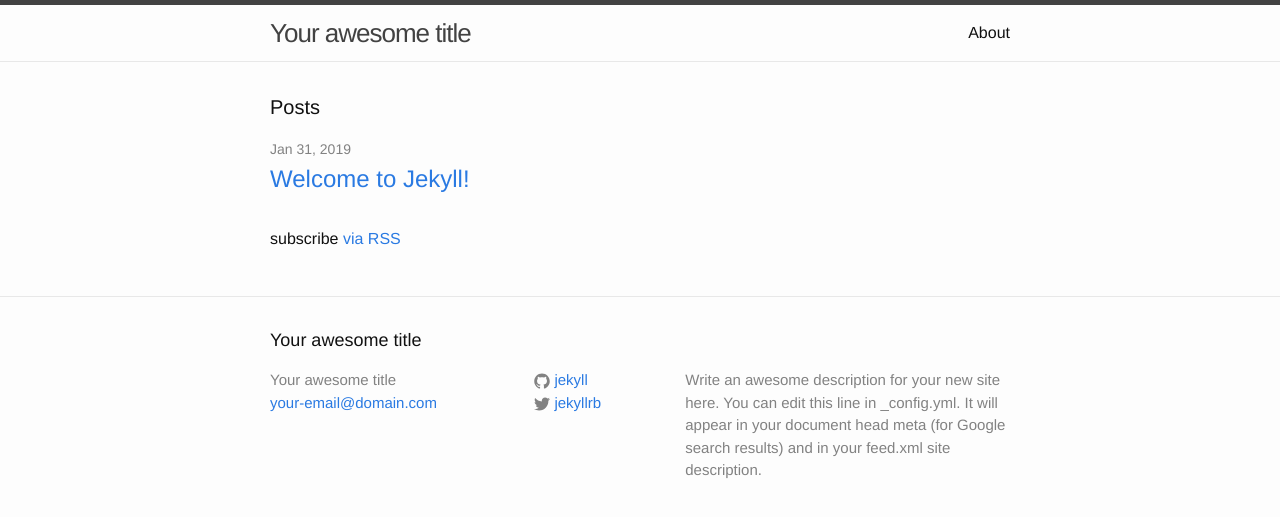
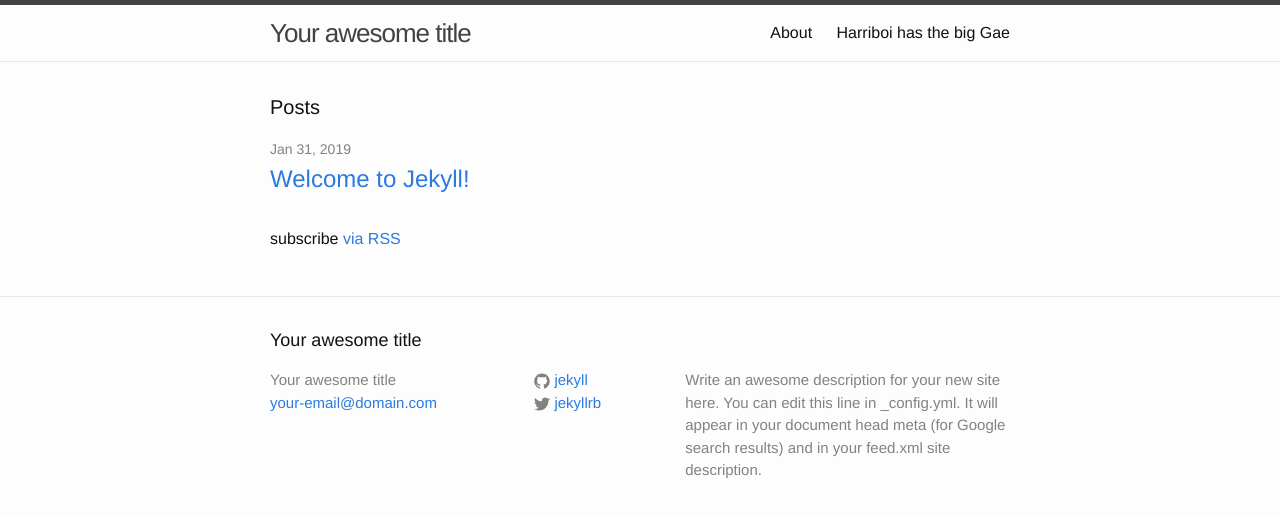
Before and after one commit to ChromeFlame/chromeflame.github.io, a Jekyll site: the page built from index.html, in a window 1280 px wide. Shown: the top 517 px of the page. Built offline with Jekyll 4.4.1, drawn with Linux system fonts in a browser that asks for light colours.

Commit message:
Update index.html

```diff
--- a/index.html
+++ b/index.html
@@ -1,5 +1,6 @@
 ---
 layout: default
+title: Harriboi has the big Gae
 ---
 
 <div class="home">
```
